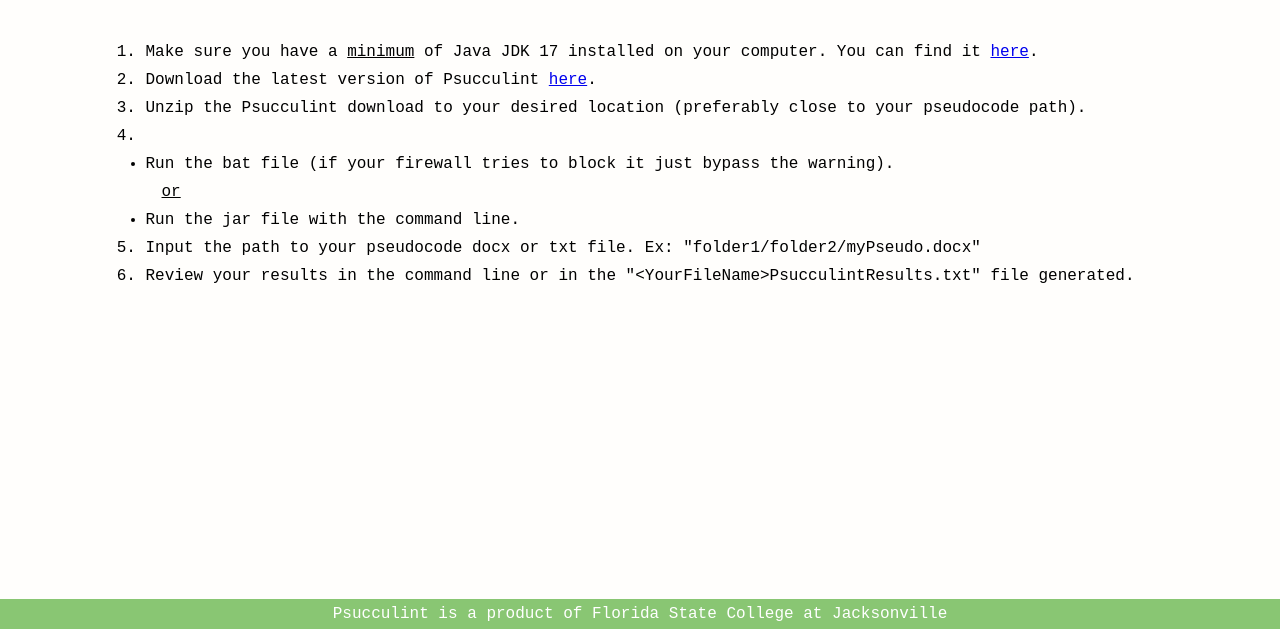
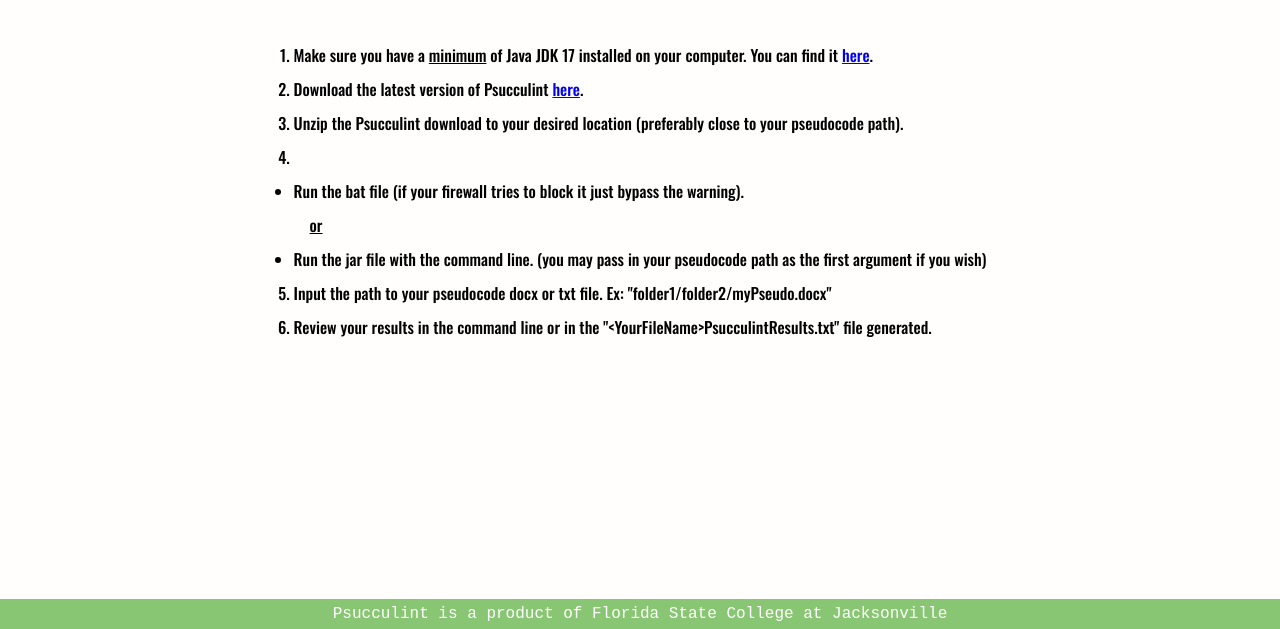
Before and after one commit to S-Gsell/S-Gsell.github.io, a plain HTML site: page psucculint/usingPsucculint.html in a window 1280 px wide. Shown: the part 171-800 px from the top of the page. Drawn offline with Linux system fonts and the light colour scheme.

Commit message:
changed usingPsucculint styles and content

```diff
--- a/psucculint/style/index.css
+++ b/psucculint/style/index.css
@@ -231,8 +231,9 @@ ul{
     list-style: disc;
 }
 
-li{
+li, li u, li a{
     margin: 10px 0;
+    font-family: var(--secondaryFontFamily);
 }
 
 @media screen and (max-width: 1000px) {
--- a/psucculint/usingPsucculint.html
+++ b/psucculint/usingPsucculint.html
@@ -48,7 +48,7 @@
                     <ul>
                         <li>Run the bat file (if your firewall tries to block it just bypass the warning).</li>
                         &emsp;<strong><u>or</u></strong>
-                        <li>Run the jar file with the command line.</li>
+                        <li>Run the jar file with the command line. (you may pass in your pseudocode path as the first argument if you wish)</li>
                     </ul>
                 </li>
                 <li>Input the path to your pseudocode docx or txt file. Ex: "folder1/folder2/myPseudo.docx"</li>
```
